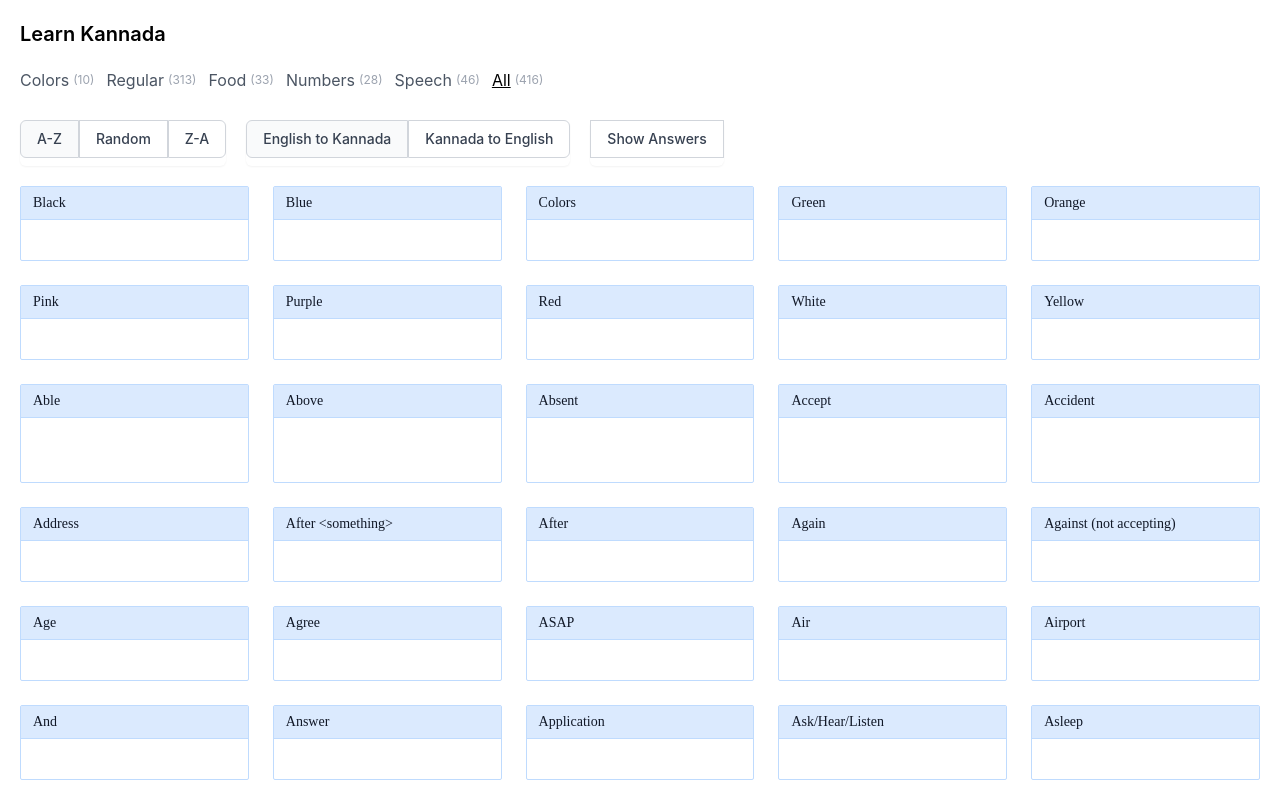
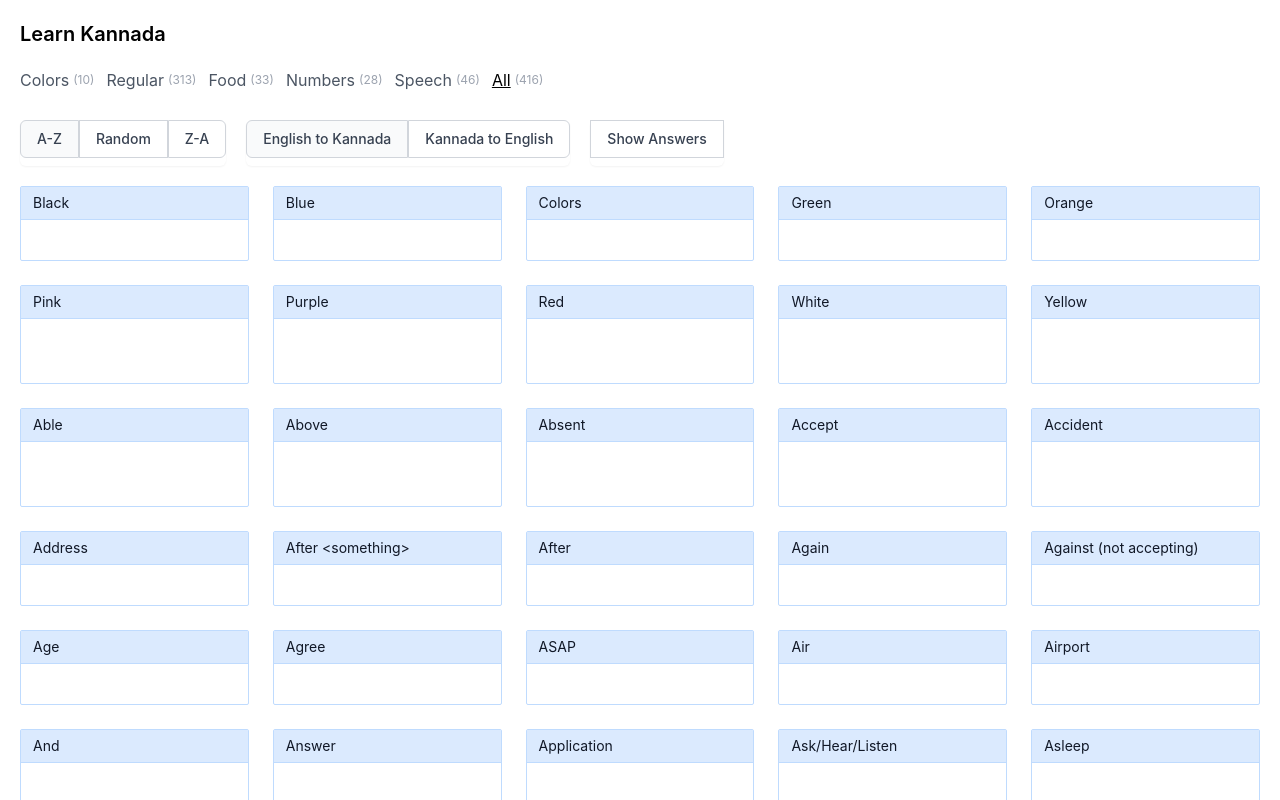
Before and after one commit to rushi/language-flashcards, a Next.js app: page /all in a window 1280 px wide. Shown: the top 800 px of the page. Built offline with nearby package versions, Linux system fonts and the light colour scheme.

Commit message:
Upgrade to NextJS and fix broken modules

```diff
--- a/components/Menu.js
+++ b/components/Menu.js
@@ -11,10 +11,8 @@ const wordLinks = (active) => {
 
         return (
             <span key={word} className="inline-flex mb-2">
-                <Link href={`/${word}`}>
-                    <a onClick={onClick} className={`hover:underline ${activeClass}`}>
-                        {_.capitalize(word)}
-                    </a>
+                <Link href={`/${word}`} onClick={onClick} className={`hover:underline ${activeClass}`}>
+                    {_.capitalize(word)}
                 </Link>
                 <span className="pl-1 mr-3 text-gray-400 text-xs leading-6">({count})</span>
             </span>
--- a/styles/globals.css
+++ b/styles/globals.css
@@ -17,7 +17,3 @@ body {
         font-family: 'Inter var', -apple-system, BlinkMacSystemFont, Segoe UI, Roboto, Helvetica Neue, sans-serif;
     }
 }
-
-.card {
-    font-family: 'Roboto Slab', serif;
-}
```
Also changed, not shown: package.json (+10 -10 lines), 2 other files (tests, documents, lock files or other folders).
